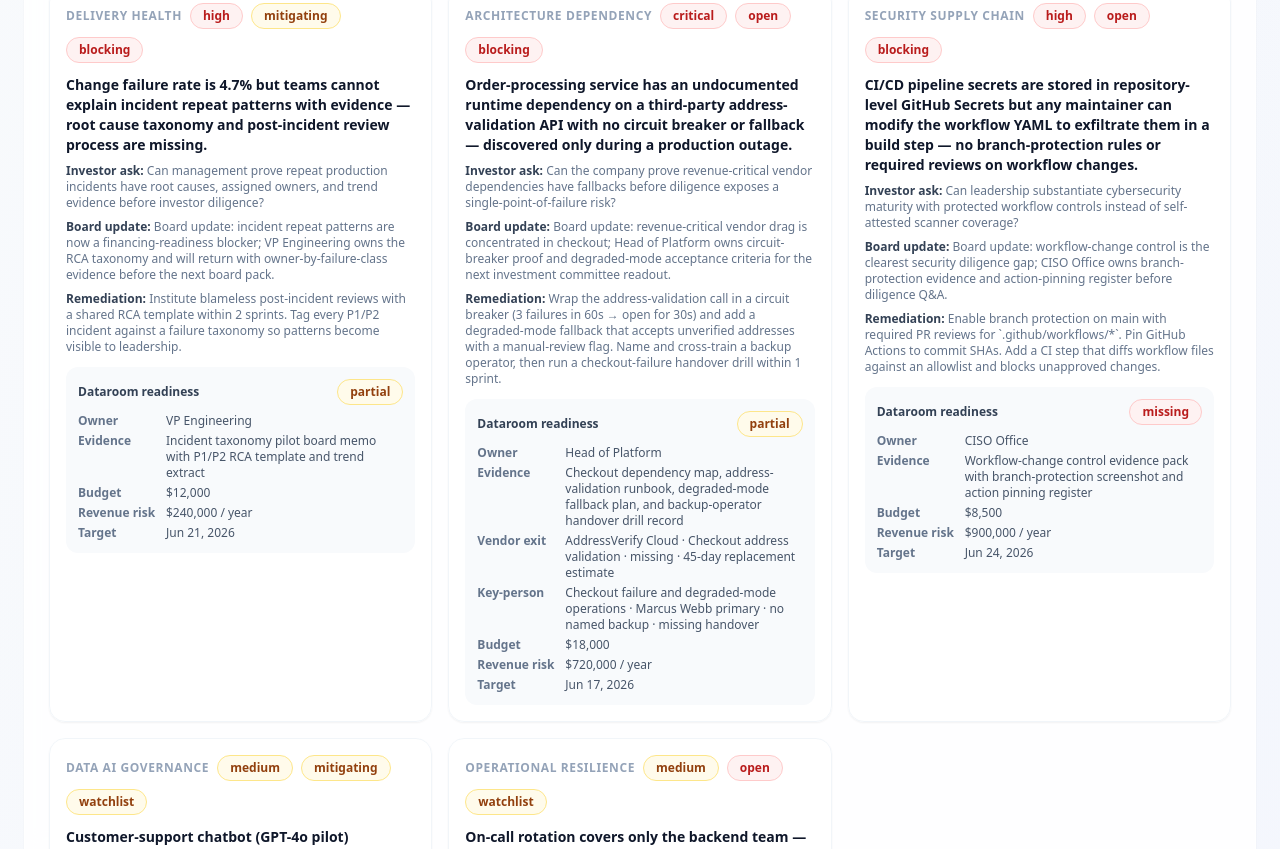
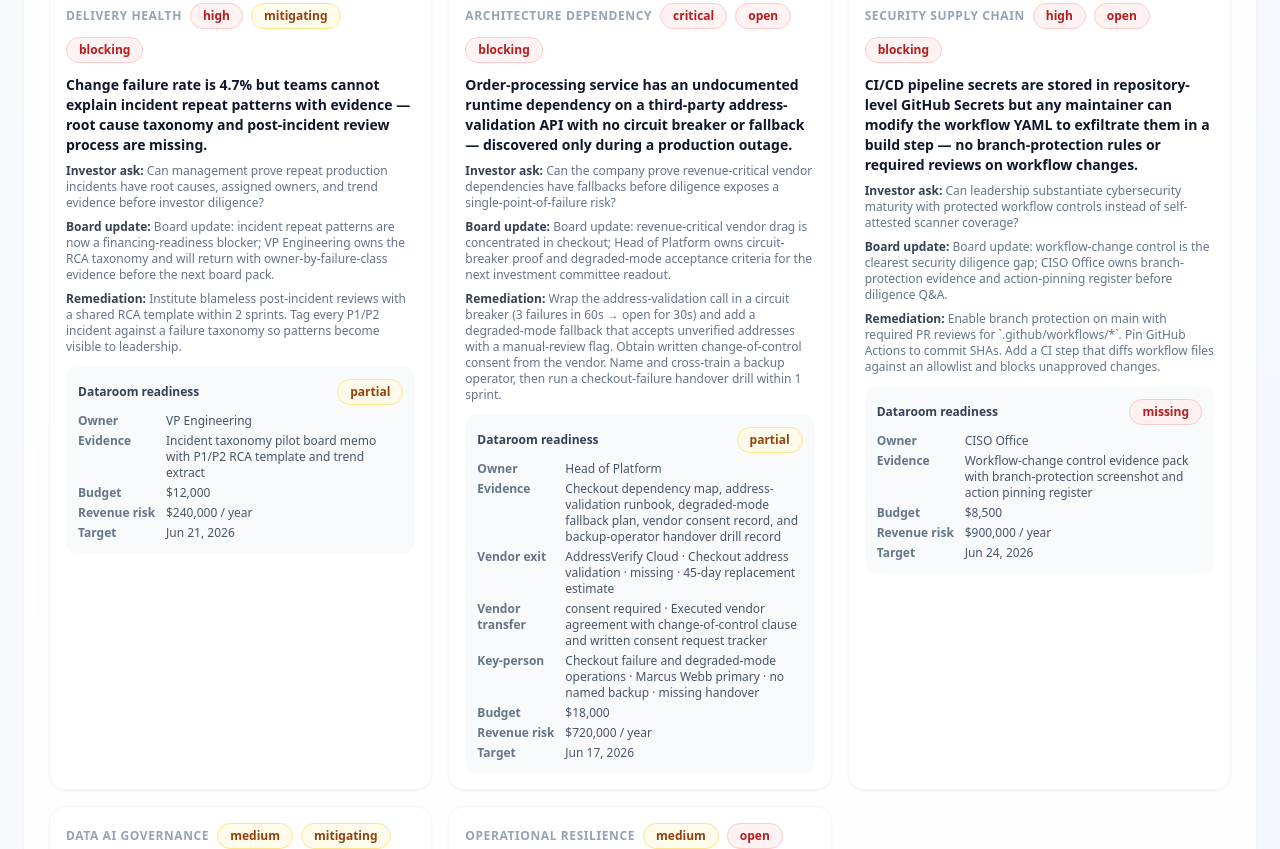
Before and after one commit to tensorgarden/cto-advisory-dashboard, a Next.js app: page / in a window 1280 px wide. Shown: the part 763-1612 px from the top of the page. Built offline with nearby package versions, Linux system fonts and the light colour scheme.

Commit message:
Surface vendor contract transfer risk

```diff
--- a/src/app/page.tsx
+++ b/src/app/page.tsx
@@ -597,6 +597,20 @@ function DiligenceFindingCard({ finding }: { finding: DueDiligenceFinding }) {
               </dd>
             </div>
           )}
+          {finding.criticalVendorDependency && (
+            <div className="flex gap-2">
+              <dt className="min-w-20 font-semibold text-slate-500">
+                Vendor transfer
+              </dt>
+              <dd>
+                {finding.criticalVendorDependency.contractTransferStatus.replaceAll(
+                  "_",
+                  " "
+                )}{" "}
+                · {finding.criticalVendorDependency.contractEvidenceArtifact}
+              </dd>
+            </div>
+          )}
           {finding.keyPersonDependency && (
             <div className="flex gap-2">
               <dt className="min-w-20 font-semibold text-slate-500">
--- a/src/lib/demo-data.ts
+++ b/src/lib/demo-data.ts
@@ -543,6 +543,9 @@ export const demoDueDiligenceFindings: DueDiligenceFinding[] = [
       revenueCriticalWorkflow: "Checkout address validation",
       exitReadiness: "missing",
       estimatedReplacementDays: 45,
+      contractTransferStatus: "consent_required",
+      contractEvidenceArtifact:
+        "Executed vendor agreement with change-of-control clause and written consent request tracker",
     },
     keyPersonDependency: {
       criticalSystem: "Checkout failure and degraded-mode operations",
@@ -552,9 +555,9 @@ export const demoDueDiligenceFindings: DueDiligenceFinding[] = [
     },
     recoveryExerciseEvidence: null,
     recommendation:
-      "Wrap the address-validation call in a circuit breaker (3 failures in 60s → open for 30s) and add a degraded-mode fallback that accepts unverified addresses with a manual-review flag. Name and cross-train a backup operator, then run a checkout-failure handover drill within 1 sprint.",
+      "Wrap the address-validation call in a circuit breaker (3 failures in 60s → open for 30s) and add a degraded-mode fallback that accepts unverified addresses with a manual-review flag. Obtain written change-of-control consent from the vendor. Name and cross-train a backup operator, then run a checkout-failure handover drill within 1 sprint.",
     executiveOwner: "Head of Platform",
-    evidenceArtifact: "Checkout dependency map, address-validation runbook, degraded-mode fallback plan, and backup-operator handover drill record",
+    evidenceArtifact: "Checkout dependency map, address-validation runbook, degraded-mode fallback plan, vendor consent record, and backup-operator handover drill record",
     estimatedRemediationCostUsd: 18000,
     estimatedAnnualRevenueAtRiskUsd: 720000,
     targetRemediationDate: "2026-06-17",
--- a/src/lib/types.ts
+++ b/src/lib/types.ts
@@ -93,11 +93,18 @@ export type DataroomStatus = "missing" | "partial" | "ready";
 
 export type VendorExitReadiness = "missing" | "planned" | "tested";
 
+export type VendorContractTransferStatus =
+  | "not_reviewed"
+  | "consent_required"
+  | "transferable";
+
 export interface CriticalVendorDependency {
   vendor: string;
   revenueCriticalWorkflow: string;
   exitReadiness: VendorExitReadiness;
   estimatedReplacementDays: number;
+  contractTransferStatus: VendorContractTransferStatus;
+  contractEvidenceArtifact: string;
 }
 
 export type KeyPersonHandoverReadiness =
```
Also changed, not shown: 1 other file (tests, documents, lock files or other folders).
